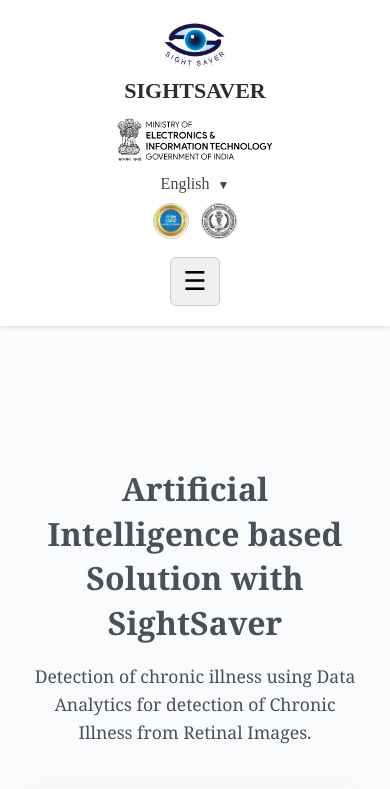
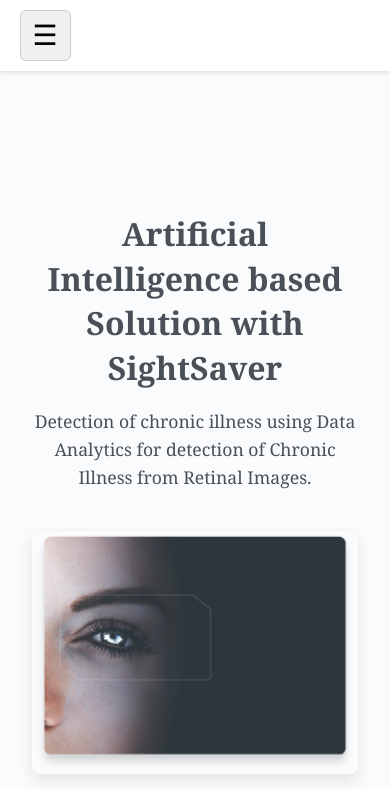
Before and after one commit to Yaksh2912/SightSaver, a React (Vite) app: page / in a window 390 px wide. Shown: the top 789 px of the page. Built offline with nearby package versions, Linux system fonts and the light colour scheme.

Commit message:
Navbar fixed

```diff
--- a/src/assets/styles/Navbar.css
+++ b/src/assets/styles/Navbar.css
@@ -1,4 +1,3 @@
-
 /* Sticky Navbar */
 .navbar.sticky {
   position: sticky;
@@ -6,6 +5,16 @@
   z-index: 1000;
   background-color: white;
   box-shadow: 0 2px 4px rgba(0,0,0,0.1);
+  transition: transform 0.3s ease-in-out;
+}
+
+/* Navbar Show/Hide on Scroll */
+.navbar.hidden {
+  transform: translateY(-100%);
+}
+
+.navbar.visible {
+  transform: translateY(0);
 }
 
 /* Navbar Container */
@@ -169,114 +178,29 @@
   background-color: #2a09e9ac;
 }
 
-
-/* @media (max-width: 768px) {
+/* Responsive: Mobile View */
+@media (max-width: 768px) {
   .navbar-top {
-    flex-direction: column;
-    align-items: stretch;
+    display: flex;
+    justify-content: flex-start;
+    align-items: center;
+    padding: 10px 5%;
   }
 
-  .navbar-right {
-    width: 100%;
-    justify-content: space-between;
+  .navbar-left,
+  .language-dropdown,
+  .partner-logos,
+  .vertical-line {
+    display: none !important;
   }
 
   .hamburger {
     display: block;
-  }
-
-  .navbar-bottom {
-    display: none;
-    flex-direction: column;
-    align-items: flex-start;
-    gap: 12px;
-    padding: 16px 5%;
-    width: 100%;
-  }
-
-  .navbar-bottom.show {
-    display: flex;
-  }
-
-  .navbar-links {
-    flex-direction: column;
-    gap: 10px;
-    width: 100%;
-  }
-
-  .auth-buttons {
-    width: 100%;
-    justify-content: flex-start;
-  }
-
-  .btn {
-    width: 100px;
-  }
-} */
-
-@media (max-width: 768px) {
-  .navbar-top {
-    flex-direction: column;
-    align-items: center;
-    justify-content: center;
-    padding: 20px 5%;
-    gap: 12px;
-  }
-
-  .vertical-line{
-    display: none;
-  }
-
-  .partner-logos {
-  display: flex;
-  justify-content: center;
-  gap: 12px;
-  width: 100%;
-  }
-
-  .navbar-left {
-    flex-direction: column;
-    align-items: center;
-    justify-content: center;
-    gap: 8px;
-    width: 100%;
-  }
-
-  .brand-name {
-    font-size: 22px;
-    text-align: center;
-  }
-
-  .ministry-logo {
-    height: 45px;
-    margin-top: 6px;
-  }
-
-  .navbar-right {
-    flex-direction: column;
-    align-items: center;
-    justify-content: center;
-    gap: 10px;
-    width: 100%;
-  }
-
-  .language-dropdown {
-    text-align: center;
-  }
-
-  .circle-logo {
-    height: 36px;
-    width: 36px;
-  }
-
-  .hamburger {
-    display: block;
-    font-size: 26px;
+    font-size: 28px;
     padding: 8px 12px;
     background-color: #f0f0f0;
     border-radius: 6px;
     border: 1px solid #ccc;
-    margin-top: 8px;
   }
 
   .navbar-bottom {
--- a/src/components/Navbar.jsx
+++ b/src/components/Navbar.jsx
@@ -4,13 +4,9 @@
 import MedClg from '../assets/images/gmch.png';
 import Ministry from '../assets/images/ministry-logo.png';
 import Sightsaver from '../assets/images/sight-saver-logo.png';
-  import { useNavigate, useLocation } from 'react-router-dom';
-  import { Link } from 'react-router-dom';
-
-
+import { useNavigate, useLocation, Link } from 'react-router-dom';
 
 const Navbar = () => {
-
   const navigate = useNavigate();
   const location = useLocation();
 
@@ -25,7 +21,6 @@
   const handleLanguageSelect = (lang) => {
     setSelectedLanguage(lang);
     setLanguageOpen(false);
-      // Optionally handle language change logic here
   };
 
   useEffect(() => {
@@ -38,11 +33,28 @@
     return () => document.removeEventListener('mousedown', handleClickOutside);
   }, []);
 
+  const [showNavbar, setShowNavbar] = useState(true);
+  const lastScrollY = useRef(0);
+
+  useEffect(() => {
+    const handleScroll = () => {
+      if (window.innerWidth > 768) return;
+
+      const currentScrollY = window.scrollY;
+      if (currentScrollY > lastScrollY.current && currentScrollY > 50) {
+        setShowNavbar(false);
+      } else {
+        setShowNavbar(true);
+      }
+      lastScrollY.current = currentScrollY;
+    };
+
+    window.addEventListener('scroll', handleScroll);
+    return () => window.removeEventListener('scroll', handleScroll);
+  }, []);
+
   return (
-
-
-
-      <header className="navbar sticky">
+    <header className={`navbar sticky ${showNavbar ? 'visible' : 'hidden'}`}>
       <div className="navbar-top">
         <div className="navbar-left">
           <img src={Sightsaver} alt="Sightsaver Logo" className="logo" />
```
Lines whose indentation alone changed are shown as unchanged.
